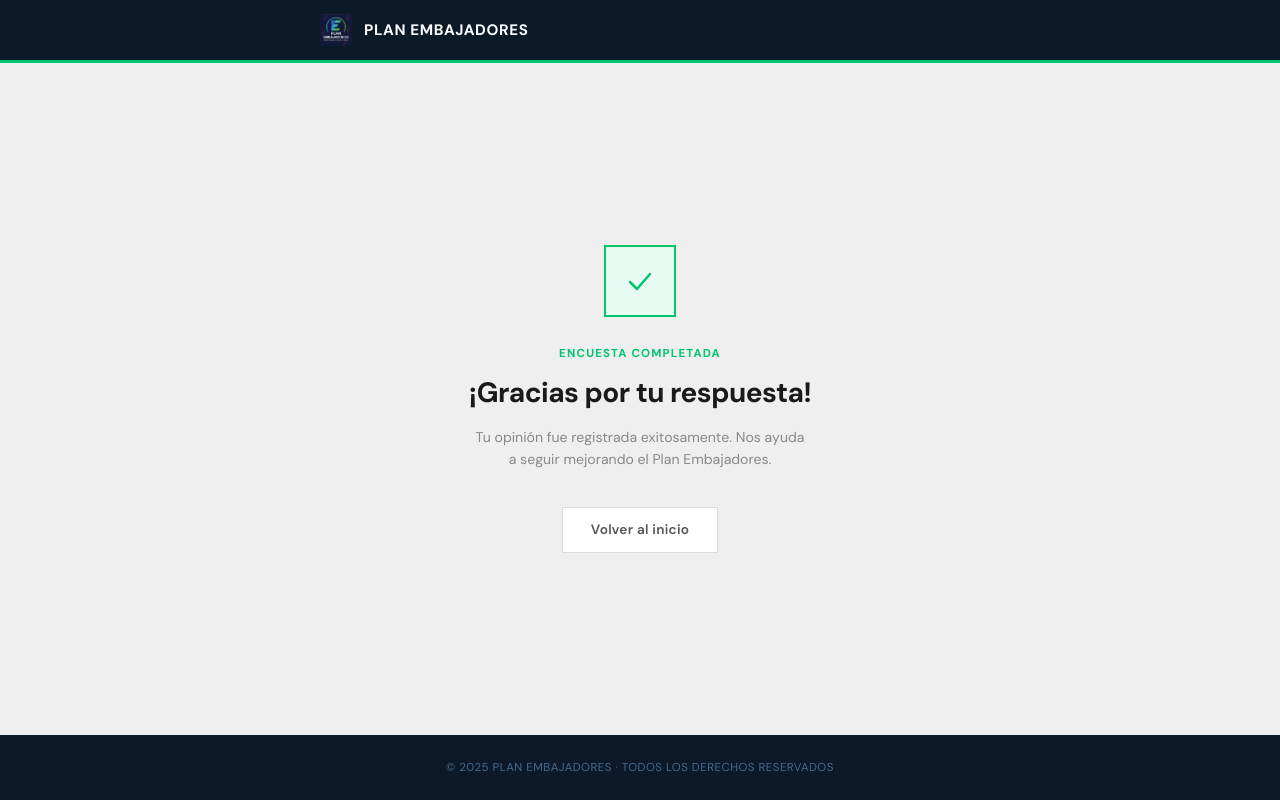
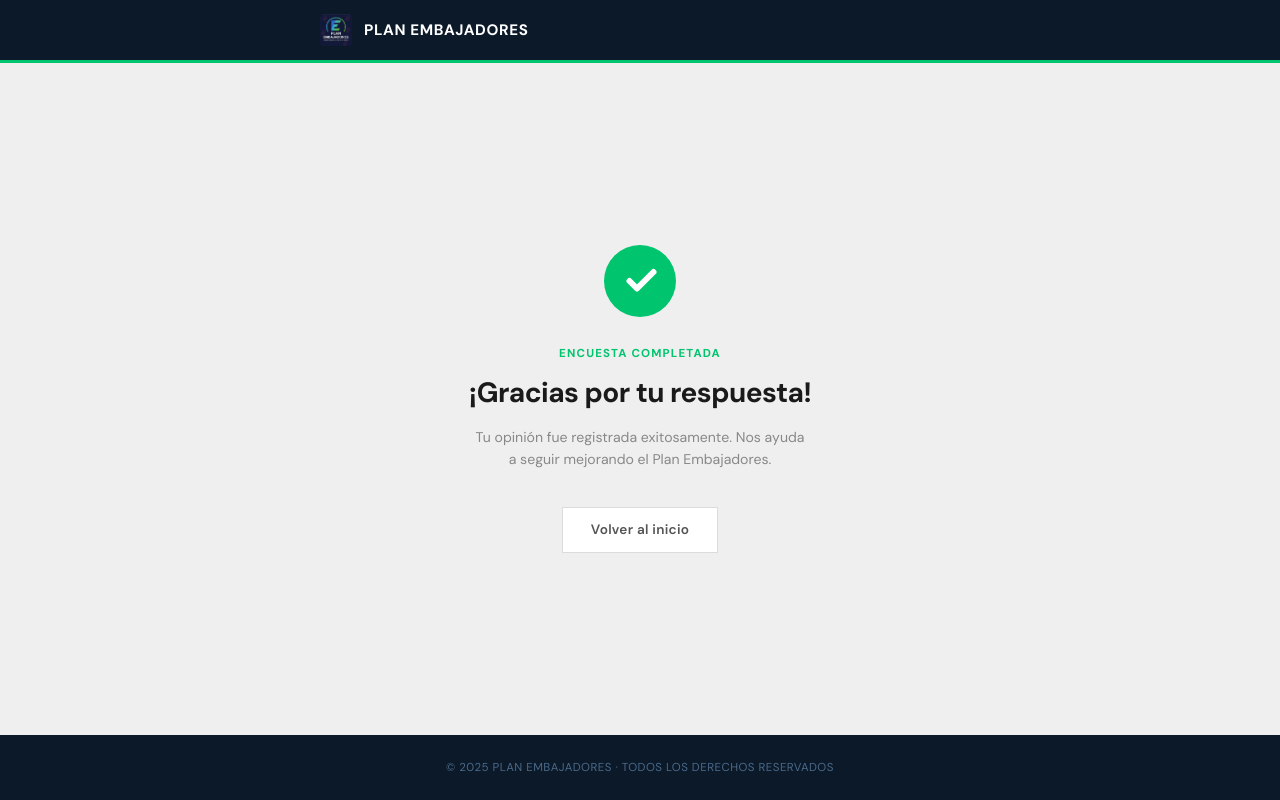
Before and after one commit to devgrowconnect-source/embajadores-form, a Next.js app: page /gracias in a window 1280 px wide. Built offline with nearby package versions, Linux system fonts and the light colour scheme.

Commit message:
fix: round check icon from Figma, suppress hydration warnings

```diff
--- a/app/gracias/page.tsx
+++ b/app/gracias/page.tsx
@@ -16,16 +16,24 @@ export default function GraciasPage() {
 
       {/* Content */}
       <div className="slide-up" style={{ flex: 1, display: "flex", flexDirection: "column", alignItems: "center", justifyContent: "center", padding: "60px 20px", textAlign: "center" }}>
-        {/* Check icon */}
-        <div style={{
-          width: 72, height: 72, background: "#E8FBF2",
-          border: "2px solid var(--accent)", display: "flex",
-          alignItems: "center", justifyContent: "center", marginBottom: 28,
-        }}>
-          <svg width="36" height="36" viewBox="0 0 36 36" fill="none">
-            <path d="M8 19L15 26L28 11" stroke="#00C46E" strokeWidth="2.5" strokeLinecap="round" strokeLinejoin="round" />
-          </svg>
-        </div>
+        {/* Check icon — circle style from Figma */}
+        <svg
+          width="72"
+          height="72"
+          viewBox="0 0 24 24"
+          fill="none"
+          xmlns="http://www.w3.org/2000/svg"
+          style={{ marginBottom: 28 }}
+        >
+          <circle cx="12" cy="12" r="12" fill="#00C46E" />
+          <path
+            d="M8.5 12l2.5 2.5L16.5 9"
+            stroke="#ffffff"
+            strokeWidth="2"
+            strokeLinecap="round"
+            strokeLinejoin="round"
+          />
+        </svg>
 
         <p style={{ color: "var(--accent)", fontWeight: 700, fontSize: "0.72rem", letterSpacing: "0.1em", textTransform: "uppercase", marginBottom: 10 }}>
           Encuesta completada
--- a/app/layout.tsx
+++ b/app/layout.tsx
@@ -19,8 +19,8 @@ export const metadata: Metadata = {
 
 export default function RootLayout({ children }: { children: React.ReactNode }) {
   return (
-    <html lang="es" className={`${dmSans.variable} h-full`}>
-      <body className="min-h-full flex flex-col antialiased" style={{ fontFamily: "var(--font-dm), system-ui, sans-serif" }}>
+    <html lang="es" suppressHydrationWarning className={`${dmSans.variable} h-full`}>
+      <body suppressHydrationWarning className="min-h-full flex flex-col antialiased" style={{ fontFamily: "var(--font-dm), system-ui, sans-serif" }}>
         {children}
       </body>
     </html>
--- a/app/page.tsx
+++ b/app/page.tsx
@@ -345,19 +345,19 @@ export default function EncuestaPage() {
           <div style={{ display: "flex", flexDirection: "column", gap: 18 }}>
             <div>
               <p className="q-label">¿Qué es lo que más le gusta del Plan Embajadores? <span style={{ color: "var(--accent)" }}>*</span></p>
-              <textarea className="open-textarea" placeholder="Escriba su respuesta aquí..."
+              <textarea suppressHydrationWarning className="open-textarea" placeholder="Escriba su respuesta aquí..."
                 value={form.s7_1} onChange={(e) => set("s7_1", e.target.value)} maxLength={500} />
               <CharCount value={form.s7_1} />
             </div>
             <div>
               <p className="q-label">¿Qué aspectos cree que deberíamos mejorar? <span style={{ color: "var(--accent)" }}>*</span></p>
-              <textarea className="open-textarea" placeholder="Escriba su respuesta aquí..."
+              <textarea suppressHydrationWarning className="open-textarea" placeholder="Escriba su respuesta aquí..."
                 value={form.s7_2} onChange={(e) => set("s7_2", e.target.value)} maxLength={500} />
               <CharCount value={form.s7_2} />
             </div>
             <div>
               <p className="q-label">Otros comentarios o sugerencias <span style={{ color: "var(--accent)" }}>*</span></p>
-              <textarea className="open-textarea" placeholder="Escriba su respuesta aquí..."
+              <textarea suppressHydrationWarning className="open-textarea" placeholder="Escriba su respuesta aquí..."
                 value={form.s7_3} onChange={(e) => set("s7_3", e.target.value)} maxLength={500} />
               <CharCount value={form.s7_3} />
             </div>
```
